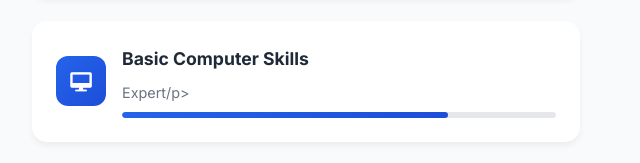
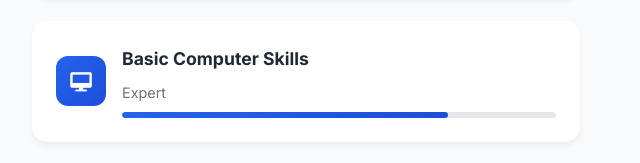
Before and after one commit to humptydumpty-git/ElormAmelordzi, a plain HTML site: page index.html in a window 1280 px wide. Shown: the part 1420-1583 px from the top of the page, 640-1280 px from the left. Drawn offline with Linux system fonts and the light colour scheme.

Commit message:
Update index.html
r

```diff
--- a/index.html
+++ b/index.html
@@ -134,7 +134,7 @@ Beyond my professional endeavors, I am a Man of God, dedicated to living a purpo
                             </div>
                             <div class="skill-content">
                                 <h4>Basic Computer Skills</h4>
-                                <p>Expert/p>
+                                <p>Expert</p>
                                 <div class="skill-bar">
                                     <div class="skill-progress" style="width: 75%"></div>
                                 </div>
```
